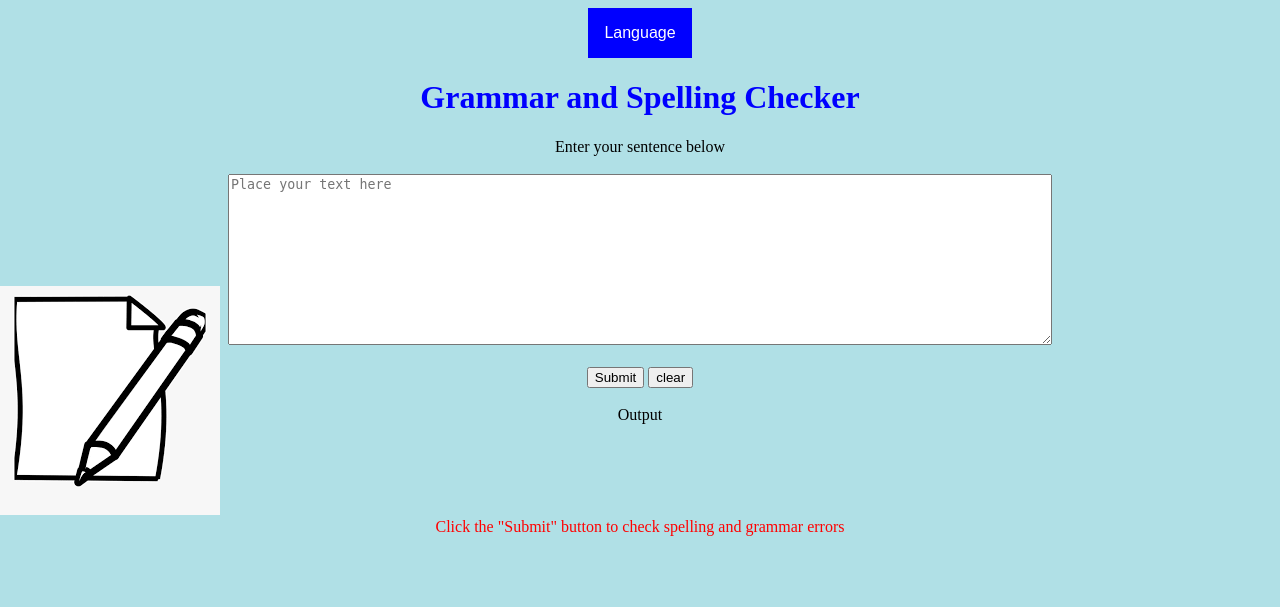
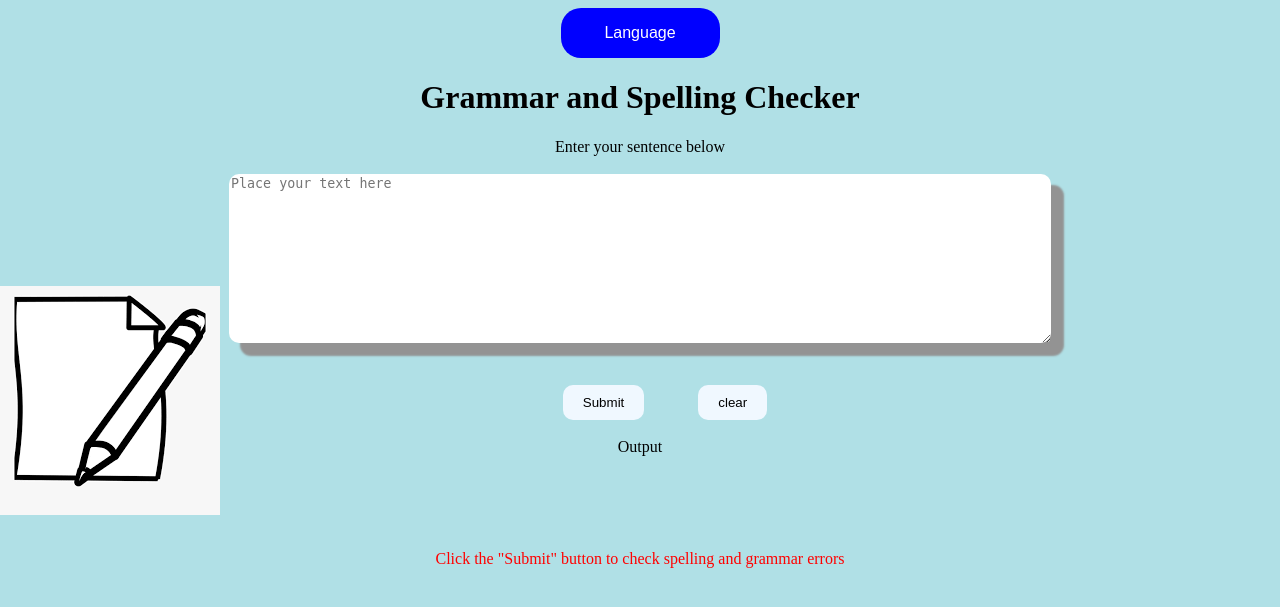
Before and after one commit to JoeLanzi/CSCI_5030_TEAM_1, a Flask app: page / in a window 1280 px wide. Shown: the top 607 px of the page. Run offline with Flask 2, Linux system fonts and the light colour scheme.

Commit message:
updated CSS for beta

```diff
--- a/webpage/static/styles/styles.css
+++ b/webpage/static/styles/styles.css
@@ -5,6 +5,8 @@
     padding: 16px;
     font-size: 16px;
     border: none;
+    width: 159px;
+    border-radius: 20px;
 }
 
 .dropdown {
@@ -50,10 +52,29 @@
 }
 
 h1 {
-    color: blue;
+    color: black;
 }
 
 p {
     color: red;
    border: 3px solid powderblue;
 }
+textarea {
+    box-shadow: 12px 12px 2px 1px rgb(147 147 147 / 20);
+    border-radius: 10px;
+    border: none;
+    text-align: left;
+}
+
+input{
+    padding: 10px;
+     margin-top: 20px;
+     border: none;
+      background-color: aliceblue;
+       padding-left: 20px;
+       padding-right: 20px;
+        border-radius: 10px;
+
+
+ margin-left: 50px;
+}
```
